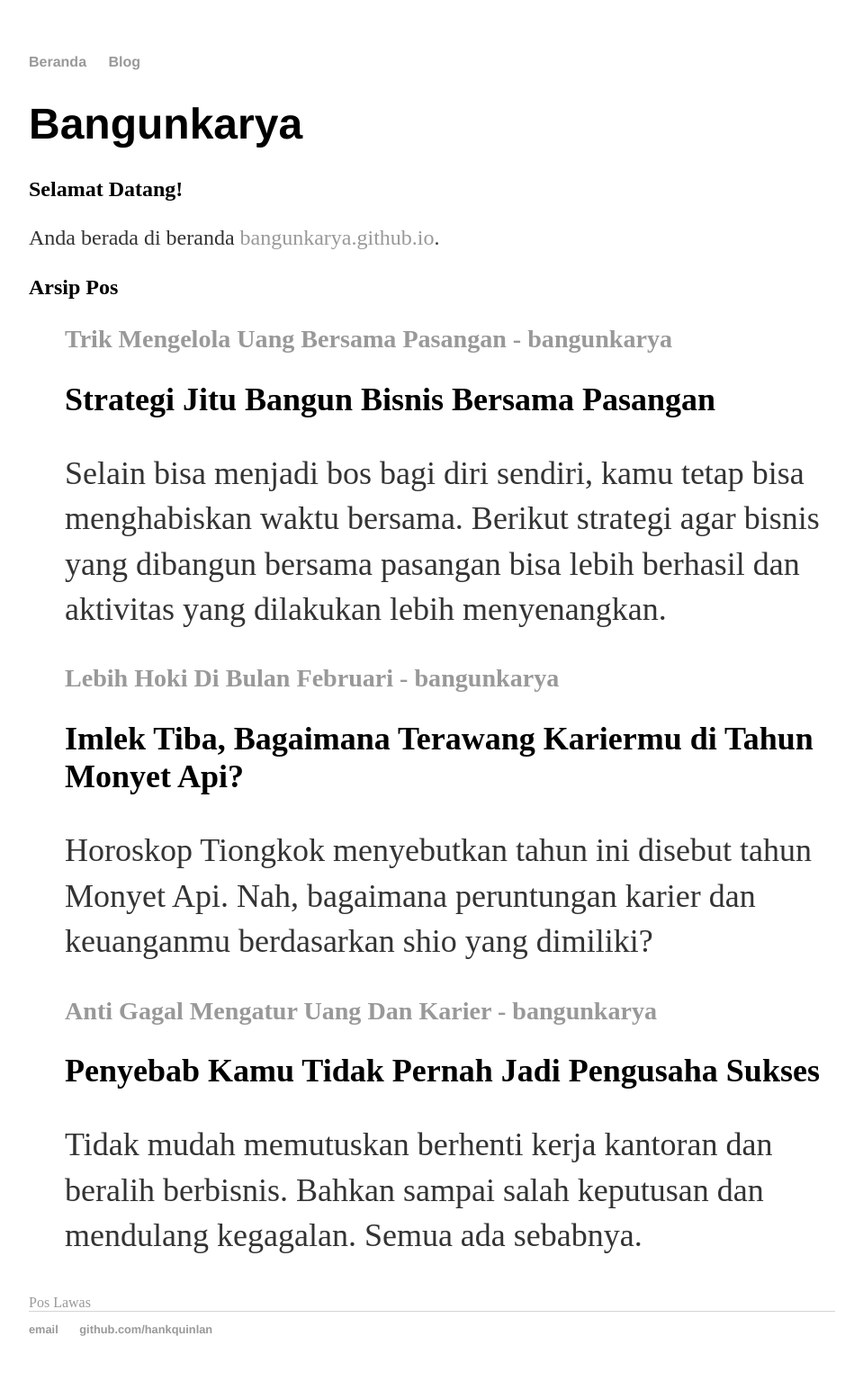
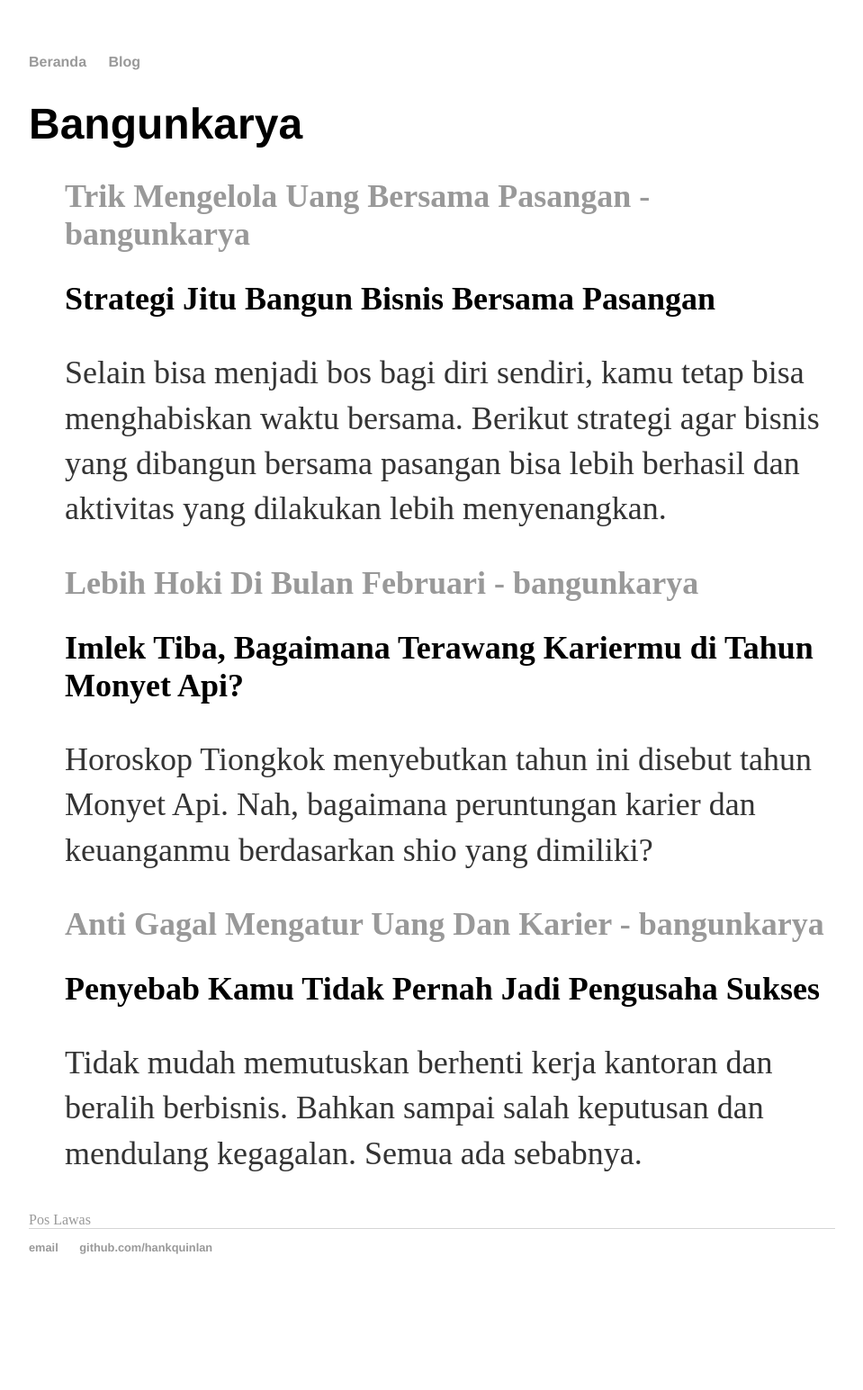
Before and after one commit to bangunkarya/bangunkarya.github.io, a Jekyll site: the page built from index.html, in a window 1280 px wide. Shown: the whole page at 90% size, without its empty margins (160-1119 px from the left). Built offline with Jekyll 4.4.1, drawn with Linux system fonts in a browser that asks for light colours; the list of posts is cut into pages by our own code; after the commit the page ends 1454 px from its top, so only the background shows below that.

Commit message:
Update index.html

```diff
--- a/index.html
+++ b/index.html
@@ -4,12 +4,9 @@ title: Beranda - bangunkarya.github.io
 ---
 <div class="blurb">
 	<h1>Bangunkarya</h1>
-	<h2>Selamat Datang!</h2>
-	<p>Anda berada di beranda <a href="/">bangunkarya.github.io</a>.</p>
-	<h2>Arsip Pos</h2>
 	<ul class="posts">
 		{% for post in site.posts %}
-			<li><h3><a href="{{ post.url }}" title="{{ post.title }}">{{ post.title }}</a></h3>{% if post.excerpt %}{{ post.excerpt }}{% endif %}</li>
+			<li><h2><a href="{{ post.url }}" title="{{ post.title }}">{{ post.title }}</a></h2>{% if post.excerpt %}{{ post.excerpt }}{% endif %}</li>
 		{% endfor %}
 	</ul>
 	<!-- Pagination links -->
```
